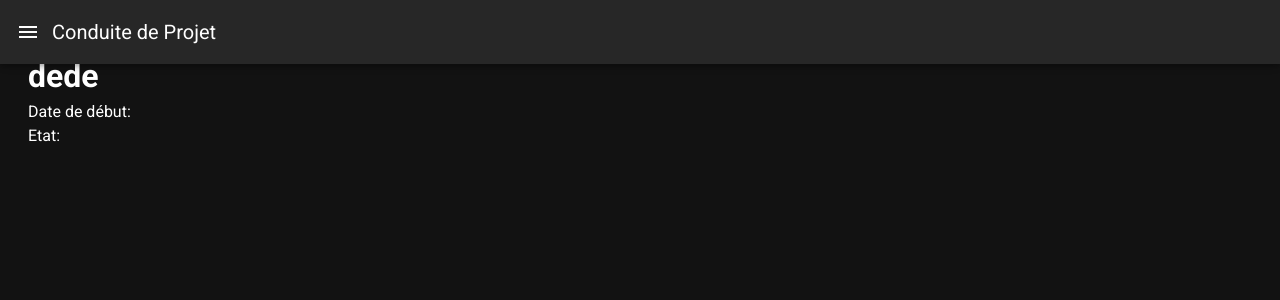
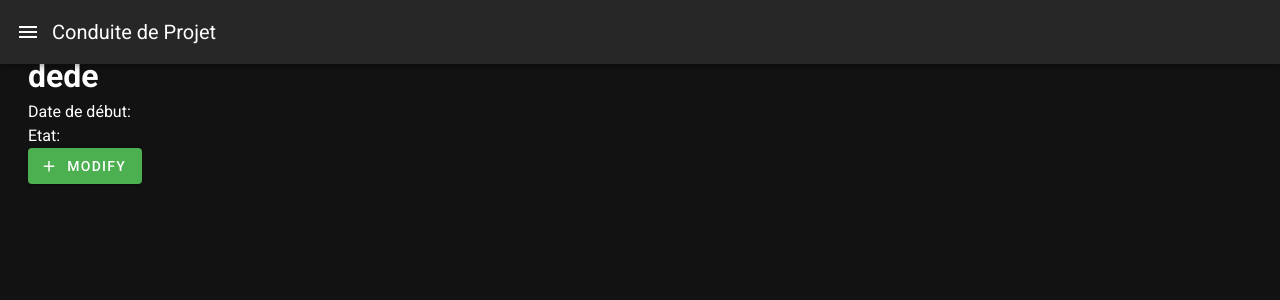
Before and after one commit to Meplos/g1eq7-release, a Vue app in the folder frontend/: page /project/1 in a window 1280 px wide. Shown: the top 300 px of the page. Built offline with nearby package versions, Linux system fonts and the light colour scheme; no server answers; what @vuejs-community/vue-filter-date-format would draw is missing.

Commit message:
modif vueProject

```diff
--- a/frontend/src/components/Project.vue
+++ b/frontend/src/components/Project.vue
@@ -33,15 +33,30 @@
     <v-row col="12" sm="8">
       <label>{{desc}}</label>
     </v-row>
+    <v-row col="12" sm="8">
+      <router-link :to="{ name: 'modifyProject' }">
+        <v-btn color="success"><v-icon left>mdi-plus</v-icon> Modify</v-btn>
+      </router-link>
+    </v-row>
   </div>
 
 </template>
 
 <script>
+import { serverurl, port } from "../config/backend.config";
+import axios from "axios";
+
 export default {
   props: {
-    id: Number
+    id: Number,
   },
+
+mounted(){
+  axios.get(`http://${serverurl}:${port}/project`, {}).then((res)=>{
+    this.project = res;
+    console.log(this.project);
+  });
+},
 
 };
 </script>
```
Also changed, not shown: 1 other file (tests, documents, lock files or other folders).
